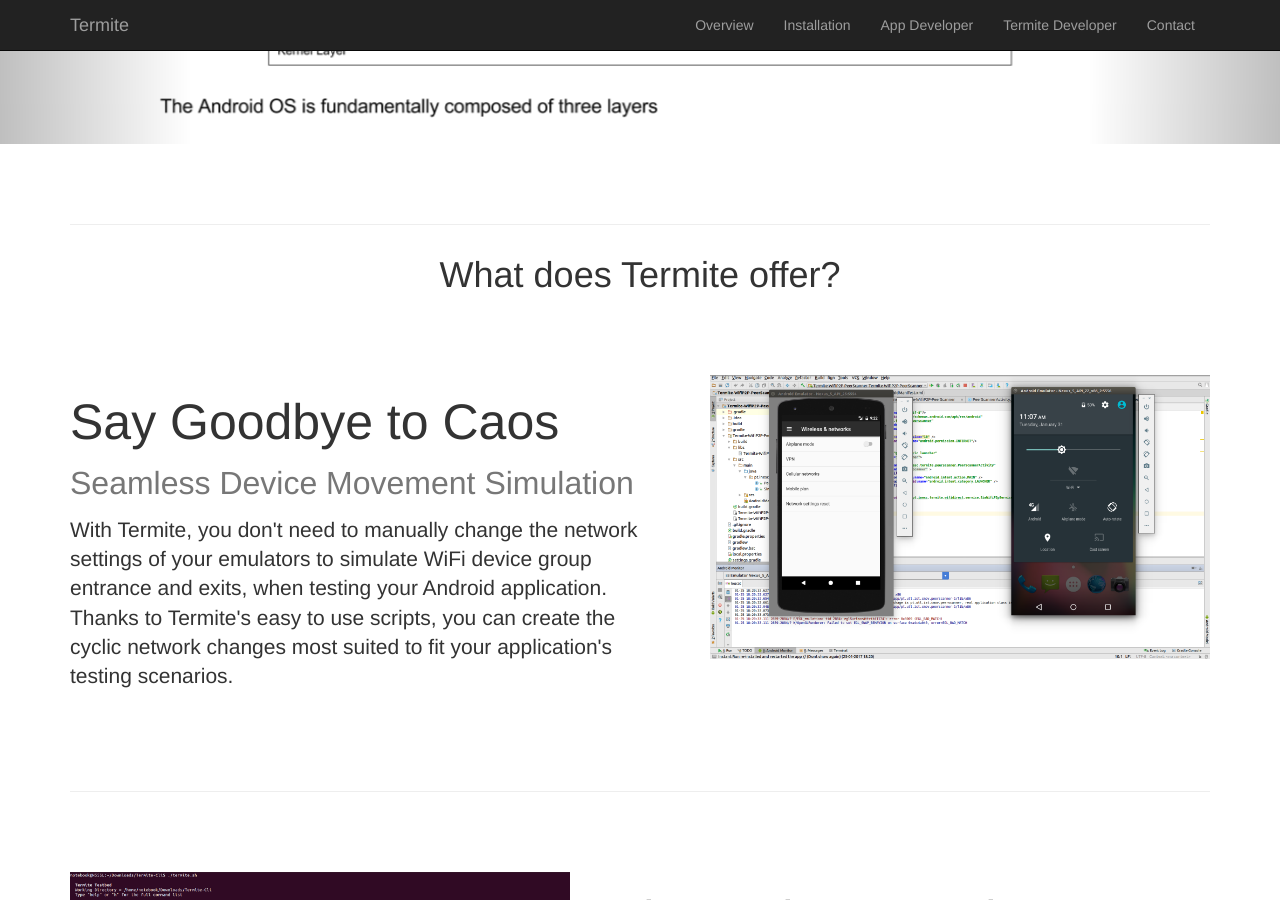
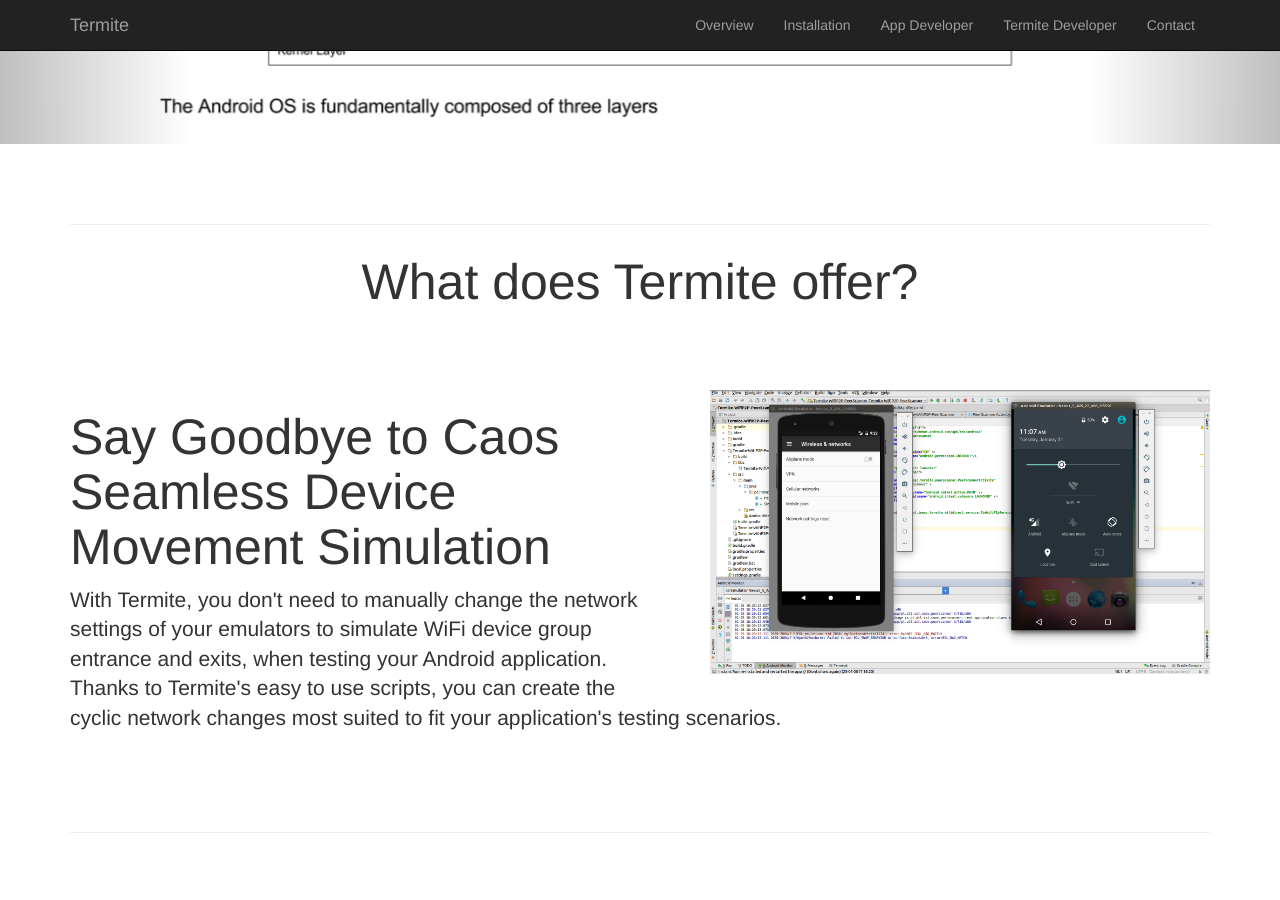
Before and after one commit to etraudonun/termite, a Jekyll site: the page index.html, which Jekyll copies as it is, in a window 1280 px wide and 900 px high, scrolled down 1112 px. Built offline with Jekyll 4.4.1, drawn with Linux system fonts in a browser that asks for light colours.

Commit message:
Update index.html

```diff
--- a/index.html
+++ b/index.html
@@ -224,7 +224,7 @@
     <section class="container content-section text-center">
 
         <hr class="featurette-divider">
-        <h1 style="margin-bottom: 80px; margin-top: -50px">What does Termite offer?</h1>
+        <h1 style="margin-bottom: 80px; margin-top: -50px; font-size: 50px">What does Termite offer?</h1>
 
     </section>
 
@@ -239,7 +239,7 @@
         <div class="featurette" id="about">
             <img class="featurette-image img-responsive pull-right" src="imgs/deorganization.png">
             <h2 class="featurette-heading">Say Goodbye to Caos
-                <span class="text-muted"><font size="6">Seamless Device Movement Simulation</font></span>
+                <span class="featurette-heading">Seamless Device Movement Simulation</span>
             </h2>
             <p class="lead">With Termite, you don't need to manually change the network settings of your emulators to simulate WiFi device group entrance and exits, when testing your Android application.
                 Thanks to Termite's easy to use scripts, you can create the cyclic network changes most suited to fit your application's testing scenarios.
```
